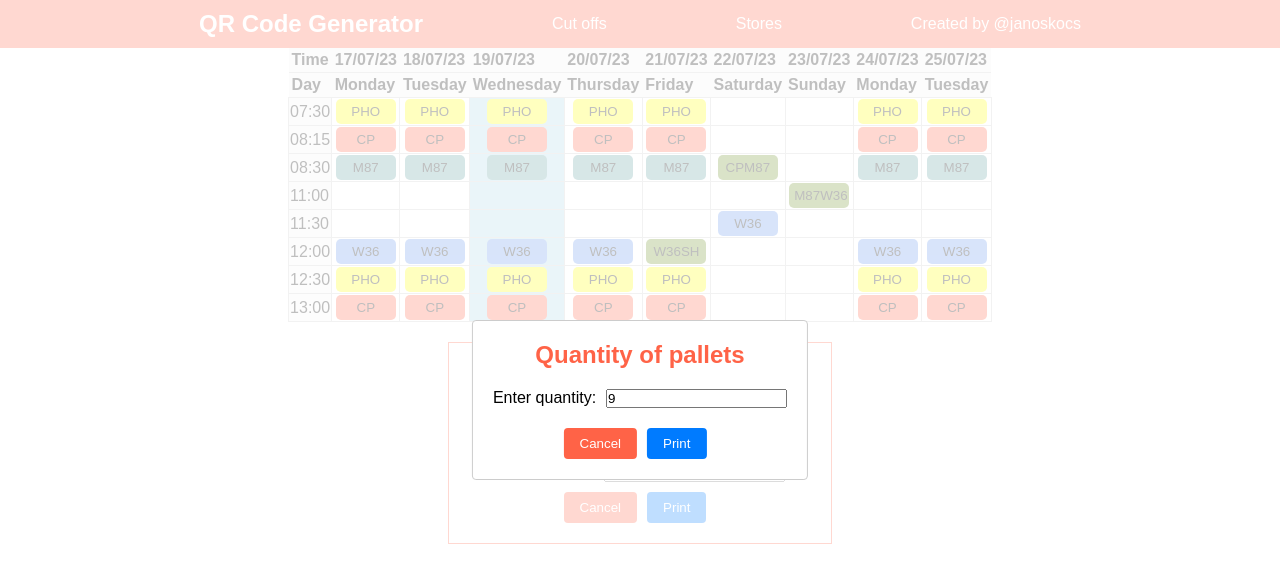
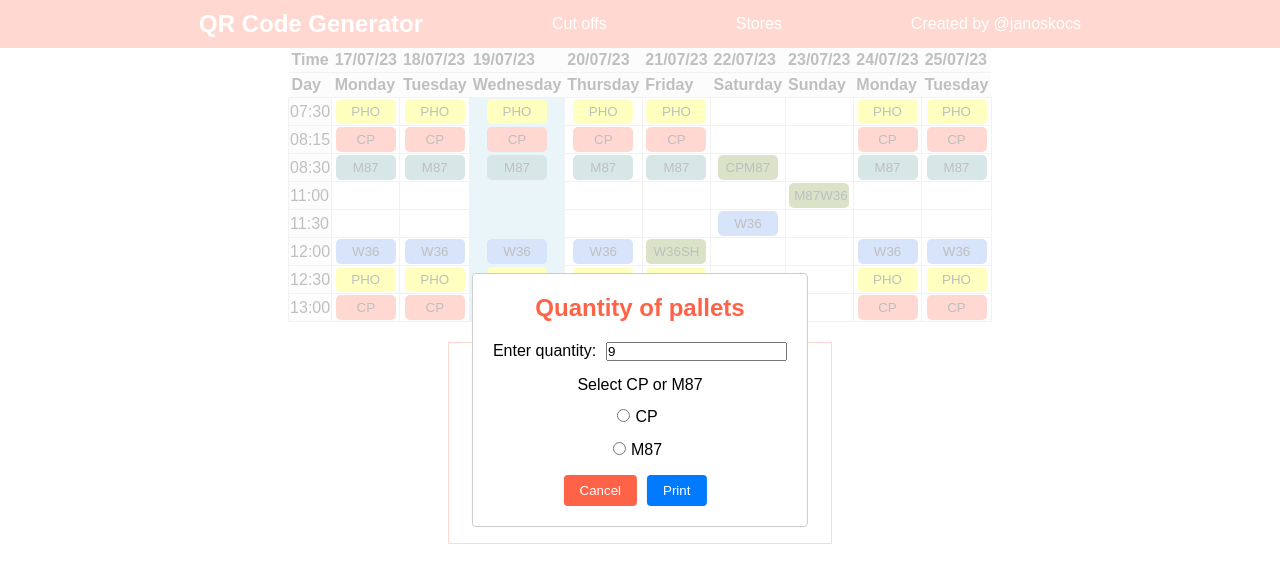
Before and after one commit to janoskocs/qr-code-app, a React (Create React App) app: page /stores in a window 1280 px wide. Both pictures are taken after a click on the button "CPM87". Shown: the top 582 px of the page. Built offline with nearby package versions, Linux system fonts and the light colour scheme.

Commit message:
Implement modals for overlapping services

```diff
--- a/src/components/StoresTable/StoresTable.js
+++ b/src/components/StoresTable/StoresTable.js
@@ -129,7 +129,7 @@ const StoresTable = () => {
                     baseline: 'center',
                 });
             }
-            if (service === "S") {
+            if (service === "H") {
                 doc.text("SHARD", doc.internal.pageSize.getWidth() / 2 - 30, 35, {
                     align: 'center',
                     baseline: 'center',
@@ -198,27 +198,72 @@ const StoresTable = () => {
                             />
                         </div>
 
-                        {service === "DHLUPS" ? <>
-                            <p className="modal__text">Select DHL or UPS</p>
+                        {service === "W36SH" ? <>
+                            <p className="modal__text">Select W36 or SHARD</p>
                             <label className="modal__label">
                                 <input
                                     className="modal__radio"
                                     type="radio"
-                                    value="DHL"
-                                    checked={service === "DHL"}
-                                    onChange={(e) => setService("DHL")}
+                                    value="W36"
+                                    checked={service === "W36"}
+                                    onChange={(e) => setService("W36")}
                                 />
-                                DHL
+                                W36
                             </label>
                             <label className="modal__label">
                                 <input
                                     className="modal__radio"
                                     type="radio"
-                                    value="UPS"
-                                    checked={service === "UPS"}
-                                    onChange={(e) => setService("UPS")}
+                                    value="HO"
+                                    checked={service === "HO"}
+                                    onChange={(e) => setService("HO")}
                                 />
-                                UPS
+                                SHARD
+                            </label></> : ""}
+
+                        {service === "CPM87" ? <>
+                            <p className="modal__text">Select CP or M87</p>
+                            <label className="modal__label">
+                                <input
+                                    className="modal__radio"
+                                    type="radio"
+                                    value="CP"
+                                    checked={service === "CP"}
+                                    onChange={(e) => setService("CP")}
+                                />
+                                CP
+                            </label>
+                            <label className="modal__label">
+                                <input
+                                    className="modal__radio"
+                                    type="radio"
+                                    value="M87"
+                                    checked={service === "M87"}
+                                    onChange={(e) => setService("M87")}
+                                />
+                                M87
+                            </label></> : ""}
+                        {service === "M87W36" ? <>
+                            <p className="modal__text">Select M87 or W36</p>
+                            <label className="modal__label">
+                                <input
+                                    className="modal__radio"
+                                    type="radio"
+                                    value="M87"
+                                    checked={service === "M87"}
+                                    onChange={(e) => setService("M87")}
+                                />
+                                M87
+                            </label>
+                            <label className="modal__label">
+                                <input
+                                    className="modal__radio"
+                                    type="radio"
+                                    value="W36"
+                                    checked={service === "W36"}
+                                    onChange={(e) => setService("W36")}
+                                />
+                                W36
                             </label></> : ""}
                         <div className="action">
                             <button className="action__cancel" onClick={closeModal}>Cancel</button>
```
